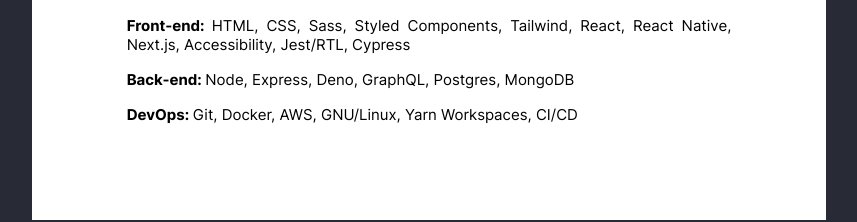
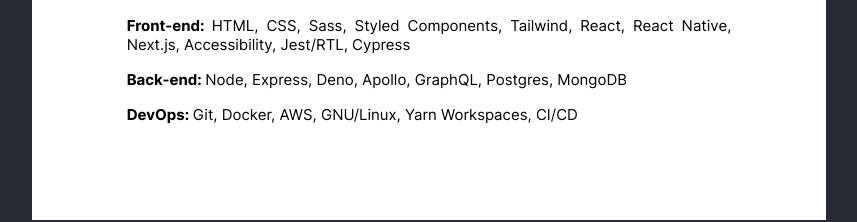
Before and after one commit to brenobaptista/blog, a Next.js app: page /resume in a window 1280 px wide. Shown: the part 921-1143 px from the top of the page, without its empty margins (211-1068 px from the left). Built offline with nearby package versions, Linux system fonts and the light colour scheme.

Commit message:
Update resume

```diff
--- a/src/pages/resume.tsx
+++ b/src/pages/resume.tsx
@@ -144,7 +144,8 @@ const Resume = (): JSX.Element => {
               React, React Native, Next.js, Accessibility, Jest/RTL, Cypress
             </div>
             <div>
-              <b>Back-end: </b>Node, Express, Deno, GraphQL, Postgres, MongoDB
+              <b>Back-end: </b>Node, Express, Deno, Apollo, GraphQL, Postgres,
+              MongoDB
             </div>
             <div>
               <b>DevOps: </b>Git, Docker, AWS, GNU/Linux, Yarn Workspaces, CI/CD
```
Also changed, not shown: 1 other file (tests, documents, lock files or other folders).
